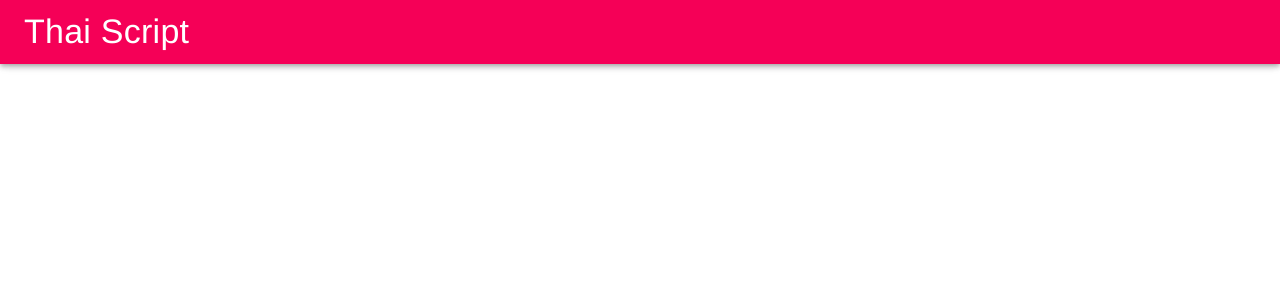
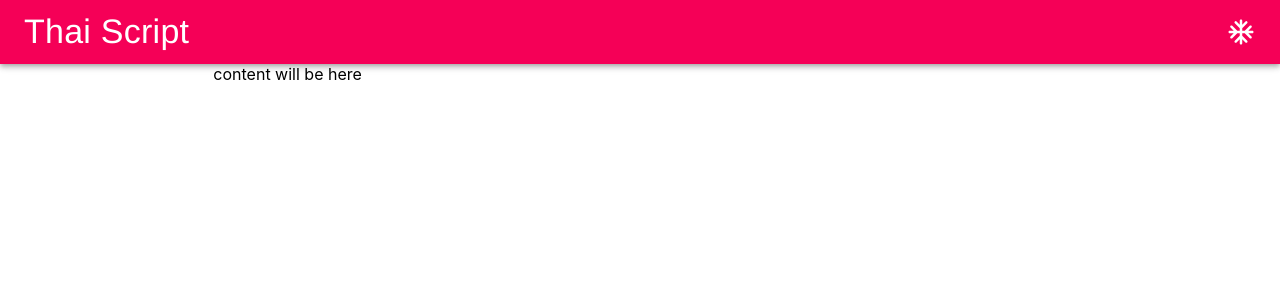
Before and after one commit to ewa-mi/thai-script-cards, a React (Create React App) app: page / in a window 1280 px wide. Shown: the top 300 px of the page. Built offline with nearby package versions, Linux system fonts and the light colour scheme; a web font is replaced by a local one.

Commit message:
add icon to header

```diff
--- a/package.json
+++ b/package.json
@@ -4,6 +4,7 @@
   "private": true,
   "dependencies": {
     "@material-ui/core": "^4.11.0",
+    "@material-ui/icons": "^4.9.1",
     "@testing-library/jest-dom": "^4.2.4",
     "@testing-library/react": "^9.5.0",
     "@testing-library/user-event": "^7.2.1",
--- a/public/index.html
+++ b/public/index.html
@@ -30,7 +30,7 @@
       rel="stylesheet"
     />
   </head>
-  <body>
+  <body style="margin: 0">
     <noscript>You need to enable JavaScript to run this app.</noscript>
     <div id="root"></div>
     <!--
--- a/src/App.tsx
+++ b/src/App.tsx
@@ -10,7 +10,9 @@ function App() {
       </Grid>
       <Grid item container>
         <Grid item xs={2} sm={2} />
-        <Grid item xs={12} sm={8}></Grid>
+        <Grid item xs={12} sm={8}>
+          content will be here
+        </Grid>
         <Grid item xs={2} sm={2} />
       </Grid>
     </Grid>
--- a/src/Header.tsx
+++ b/src/Header.tsx
@@ -1,11 +1,13 @@
 import React from "react";
 import { AppBar, Toolbar, Typography } from "@material-ui/core";
 import { makeStyles } from "@material-ui/core/styles";
+import AcUnitRoundedIcon from "@material-ui/icons/AcUnitRounded";
 import theme from "./theme";
 
 const useStyles = makeStyles({
   headerStyle: {
     fontFamily: theme.typography.fontFamily,
+    flex: 1,
   },
 });
 
@@ -13,11 +15,12 @@ const Header = () => {
   const classes = useStyles();
 
   return (
-    <AppBar color="secondary">
+    <AppBar color="secondary" position="static">
       <Toolbar>
         <Typography className={classes.headerStyle} variant="h4">
           Thai Script
         </Typography>
+        <AcUnitRoundedIcon style={{ fontSize: "30" }} />
       </Toolbar>
     </AppBar>
   );
```
Also changed, not shown: 1 other file (tests, documents, lock files or other folders).
